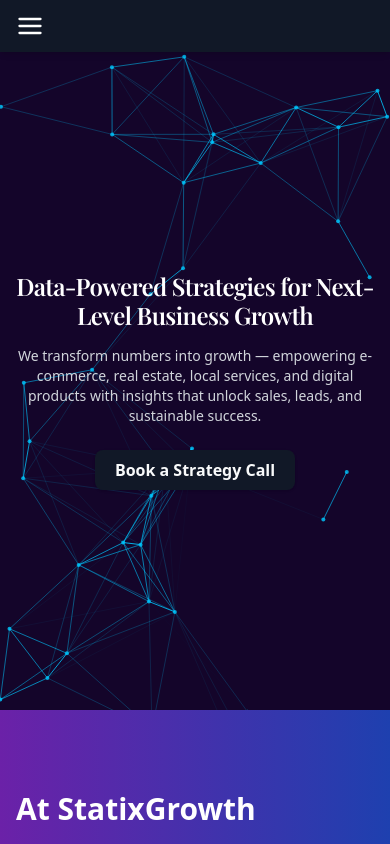
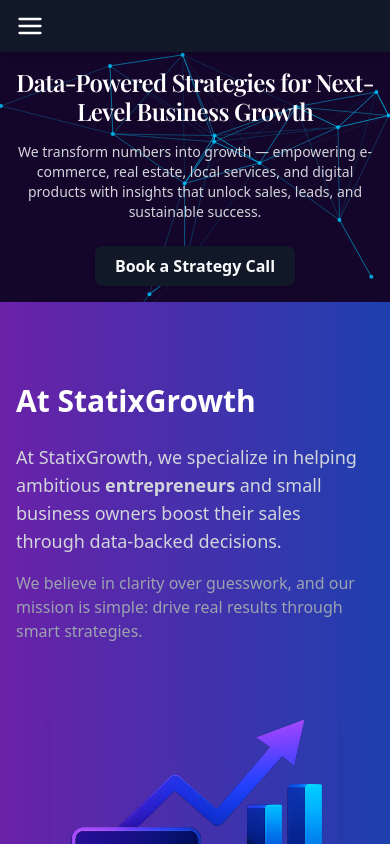
Before and after one commit to kartik-7877/statixgrowth-site, a Next.js app: page / in a window 390 px wide. Shown: the top 844 px of the page. Built offline with nearby package versions, Linux system fonts and the light colour scheme.

Commit message:
Fix: remove extra mobile spacing in HeroSection

```diff
--- a/components/HeroSection.js
+++ b/components/HeroSection.js
@@ -68,7 +68,7 @@
   }, []);
 
   return (
-    <section className="relative w-full min-h-[78vh] md:min-h-0 md:h-screen flex items-center justify-center overflow-hidden py-4 sm:py-6 md:py-0">
+    <section className="relative w-full md:h-screen flex items-center justify-center overflow-hidden py-4 sm:py-6 md:py-0">
       {/* Background Canvas */}
       <canvas ref={canvasRef} className="absolute inset-0 z-0" />
 
```
